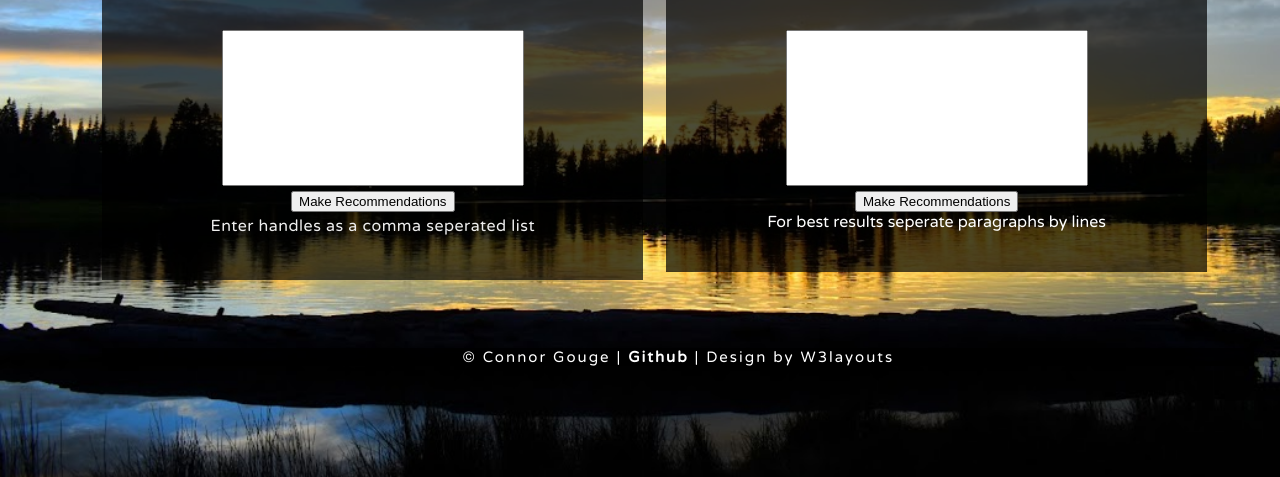
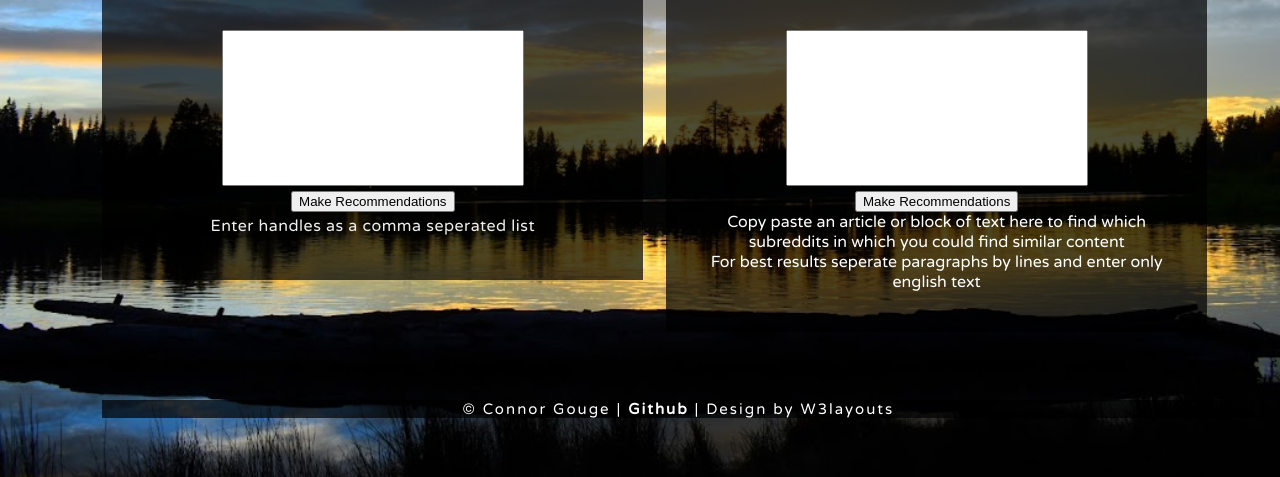
Before and after one commit to GougeC/findsubreddits.net, a Flask app: page / in a window 1280 px wide. Shown: the part 323-800 px from the top of the page. Run offline with Flask 2, Linux system fonts and the light colour scheme; parts of the project's set-up code (start-up, migrations or seed data) failed here and were passed over; some libraries are stand-ins or nearby versions.

Commit message:
clarified instructions under text boxes

```diff
--- a/CapstoneSite/app/templates/index.html
+++ b/CapstoneSite/app/templates/index.html
@@ -98,7 +98,8 @@ function hideURLbar(){ window.scrollTo(0,1); } </script>
                         rows="10" cols="35"></textarea>
                         <br>
                         <button id="submit-button2" onclick="make_Text_Recs()"> Make Recommendations </button>
-                        <p>For best results seperate paragraphs by lines</p>
+                        <p>Copy paste an article or block of text here to find which subreddits in which you could find similar content</p>
+                        <p>For best results seperate paragraphs by lines and enter only english text</p>
 			</div>
 			<div class="clear"></div>
 			<!-- //main -->
```
